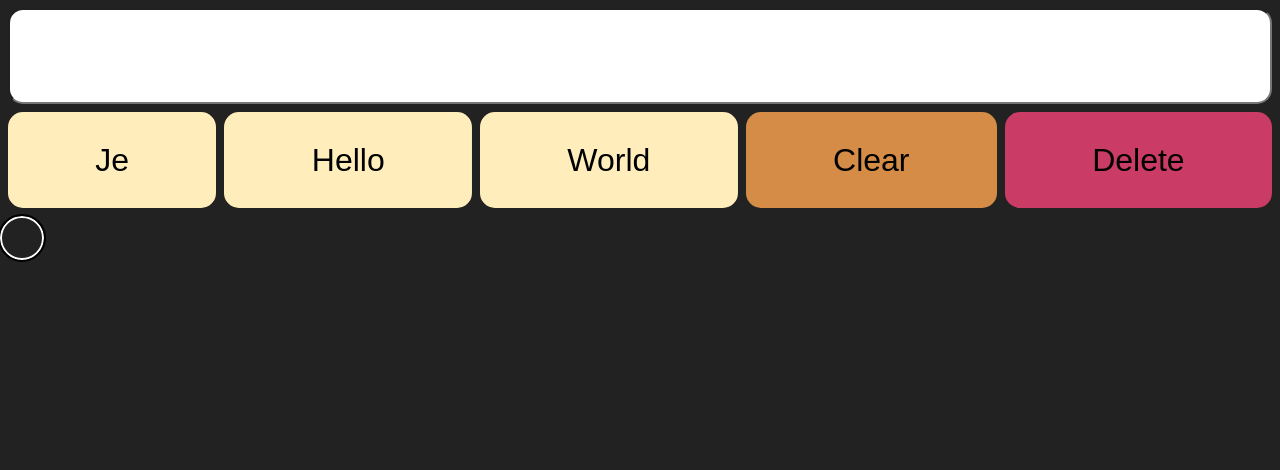
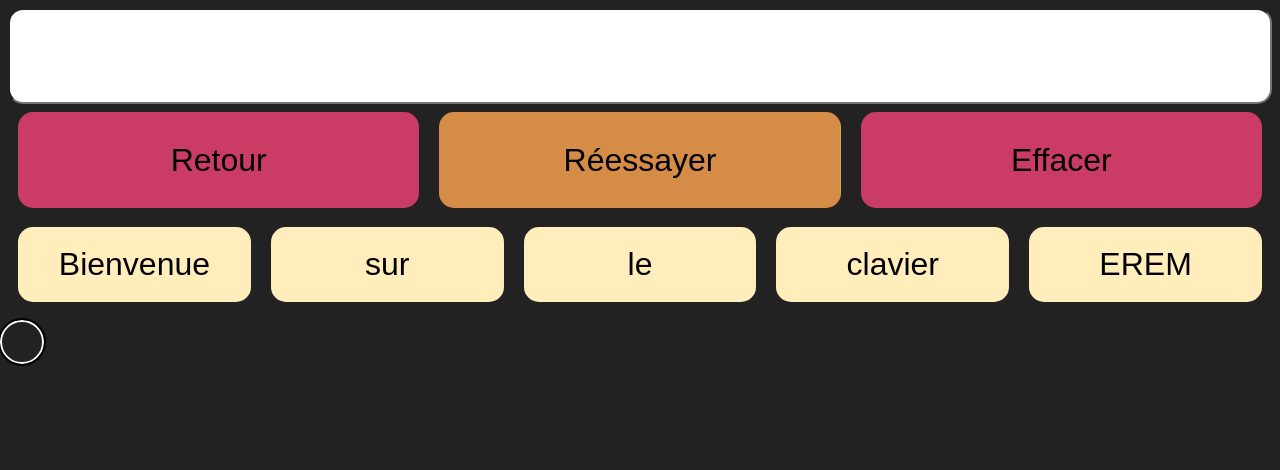
Before and after one commit to JulianRoyet/EREM, an Electron app: page electron/src/prototype.html in a window 1280 px wide. Shown: the top 470 px of the page. Drawn offline with Linux system fonts and the light colour scheme.

Commit message:
add some buttons

```diff
--- a/electron/src/client/js/erem.js
+++ b/electron/src/client/js/erem.js
@@ -12,7 +12,7 @@ const server = new WebSocket(url);
 let manager;
 let sentence = "";
 let suggestions;
-suggestions = ["test", "les", "mots"];
+suggestions = ["dklqsjdsqlkdjsqlkd", "les", "mots", "mots", "slkdjsqkdsdhdskfjhdfkjh"];
 function send(candidates) {
     if (candidates.length > 0) {
         let simplified = candidates.map(c => {
@@ -82,7 +82,7 @@ function ready() {
     manager = new KeyboardManager(layout, new CursorSettings(), send);
     let buttons = document.querySelectorAll('.mot');
     let timer;
-    let delay = 800;
+    let delay = 600;
     buttons.forEach((button, index) => {
         button.addEventListener('mouseenter', () => {
             timer = setTimeout((e) => {
@@ -111,6 +111,15 @@ function ready() {
     clear_button.addEventListener('mouseleave', () => {
         clearTimeout(timer);
     });
+    let remove_button = document.querySelector('.remove');
+    remove_button.addEventListener('mouseenter', () => {
+        timer = setTimeout((e) => {
+            deleteWord();
+        }, delay);
+    });
+    remove_button.addEventListener('mouseleave', () => {
+        clearTimeout(timer);
+    });
     loadingScreenOff();
     updateSuggestionsDisplay();
 }
--- a/electron/src/prototype.css
+++ b/electron/src/prototype.css
@@ -70,9 +70,9 @@ body{
     vertical-align:middle;
 }
 .mots{
-    display: grid;
-    grid-template-columns:repeat(5, auto);
-    grid-gap: 1vh;
+    display: flex;
+    flex-direction: row;
+    margin: 5px;
     background-color:#222;
     margin: 1vh;
     height: 12vh;
@@ -82,8 +82,12 @@ body{
     align-self: center;
     font-size: xx-large;
     border: 3px;
-    height: 100%;
-    width: 100%;
+    flex: 1 1 0;
+    margin: 10px;
+    width: 0;
+    justify-content: space-around;
+    height: 75px;
+    text-align: center;
     background-image: linear-gradient( #FEB, #FEB);
     background-color: #8EA;
     background-repeat: no-repeat;
@@ -102,6 +106,33 @@ body{
     border-radius: 15px;
 }
 
+.tools {
+    display: flex;
+    flex-direction: row;
+    margin: 5px;
+    background-color:#222;
+    margin: 1vh;
+    height: 12vh;
+}
+
+.tools button {
+    flex: 1 1 0;
+    margin: 10px;
+    width: 0;
+    border-radius: 15px;
+    background-color: #8EA;
+    background-repeat: no-repeat;
+    background-position: 50% 50%;
+    background-size: 100% 100%;
+    transition: transform .5s;
+}
+
+.tools button:hover{
+    transform: scale(1.025);
+    background-size: 0% 0%;
+    transition: background-size 0.8s ease-in, transform .5s;
+}
+
 .delete{
     align-self: center;
     font-size: xx-large;
@@ -109,17 +140,6 @@ body{
     height: 100%;
     width: 100%;
     background-image: linear-gradient( #CA3C66, #CA3C66);
-    background-color: #8EA;
-    background-repeat: no-repeat;
-    background-position: 50% 50%;
-    background-size: 100% 100%;
-    transition: transform .5s;
-}
-
-.delete:hover{
-    transform: scale(1.025);
-    background-size: 0% 0%;
-    transition: background-size 0.8s ease-in, transform .5s;
 }
 
 .clear{
@@ -129,17 +149,15 @@ body{
     height: 100%;
     width: 100%;
     background-image: linear-gradient( #d48c47, #d48c47);
-    background-color: #8EA;
-    background-repeat: no-repeat;
-    background-position: 50% 50%;
-    background-size: 100% 100%;
-    transition: transform .5s;
 }
 
-.clear:hover{
-    transform: scale(1.025);
-    background-size: 0% 0%;
-    transition: background-size 0.8s ease-in, transform .5s;
+.remove{
+    align-self: center;
+    font-size: xx-large;
+    border: 3px;
+    height: 100%;
+    width: 100%;
+    background-image: linear-gradient( #CA3C66, #CA3C66);
 }
 
 .k-key {
@@ -159,6 +177,7 @@ body{
 .k-keyboard{
     cursor: none;
 }
+
 #pointer{
     position: absolute;
     width: 40px;
--- a/electron/src/prototype.html
+++ b/electron/src/prototype.html
@@ -10,12 +10,18 @@
             <div class = "textarea">
                 <input id="textarea" class="text" type="text" value="">
             </div>
+            <div class="tools">
+                <button class="remove">Retour</button>
+                <button class="clear">Réessayer</button>
+                <button class="delete">Effacer</button>
+            </div>
             <div class="mots">
-                <button class="mot">Je</button>
-                <button class="mot">Hello</button>
-                <button class="mot">World</button>
-                <button class="clear">Clear</button>
-                <button class="delete">Delete</button>
+                <button class="mot">Bienvenue</button>
+                <button class="mot">sur</button>
+                <button class="mot">le</button>
+                <button class="mot">clavier</button>
+                <button class="mot">EREM</button>
+
             </div>
             <div id="k-keyboard">
 
```
Also changed, not shown: electron/src/client/ts/erem.ts (+12 -2 lines).
